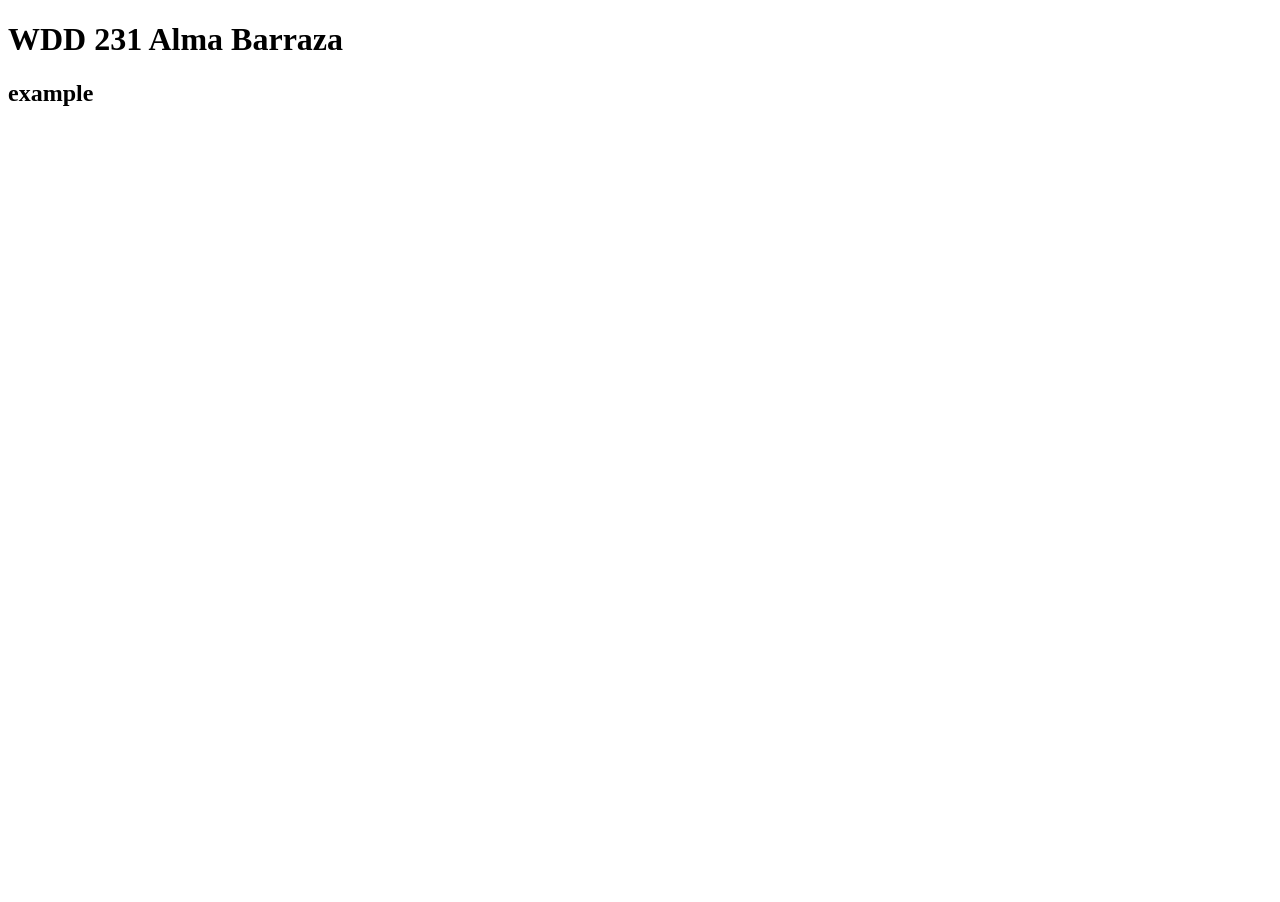
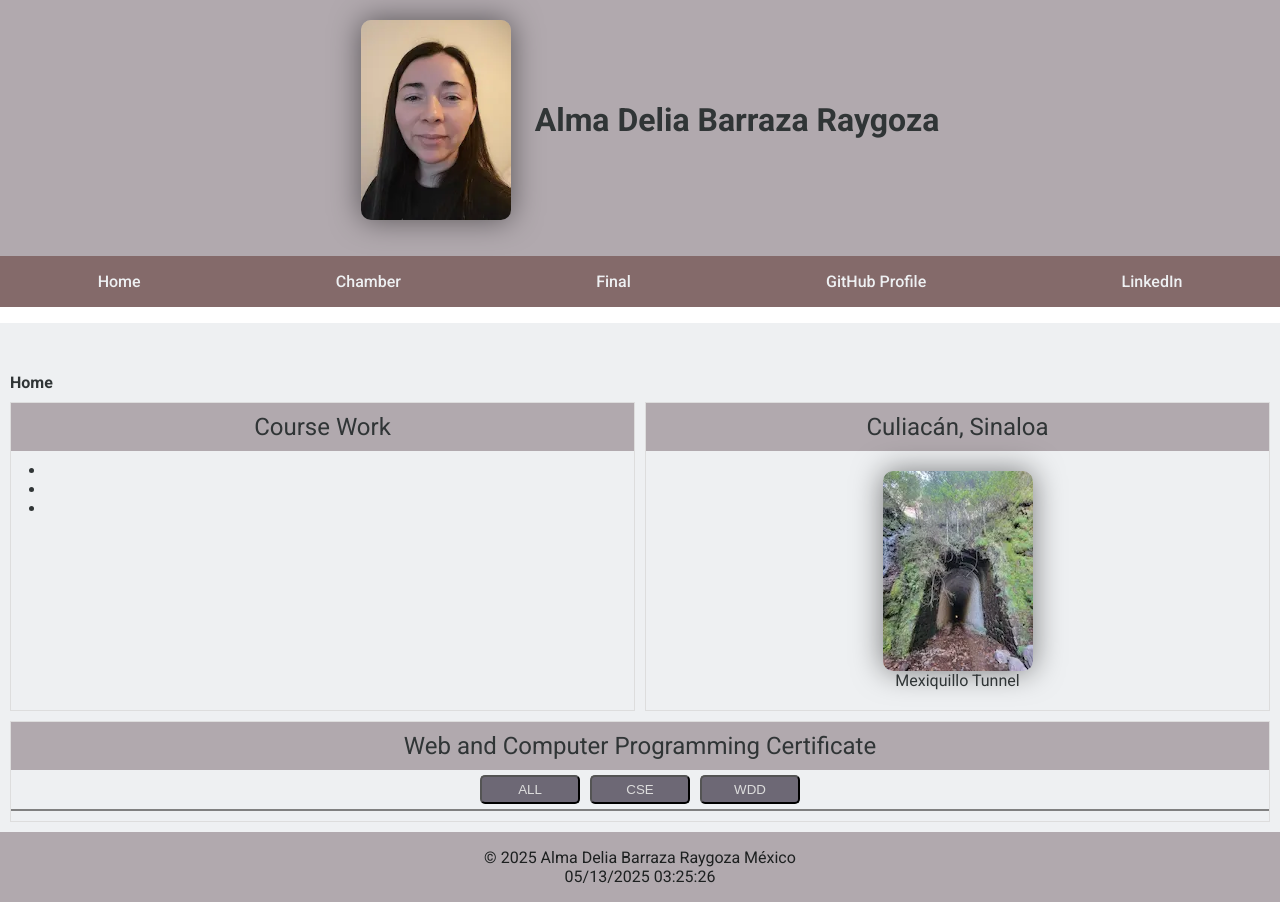
Before and after one commit to almabarraza/wdd231, a plain HTML site: page index.html in a window 1280 px wide. Before the commit the page ends 800 px from the top, so only its background shows below. Drawn offline with Linux system fonts and the light colour scheme.

Commit message:
week 1 finished

```diff
--- a/index.html
+++ b/index.html
@@ -4,12 +4,80 @@
 <head>
     <meta charset="UTF-8">
     <meta name="viewport" content="width=device-width, initial-scale=1.0">
-    <title>WDD 231</title>
+    <title>WDD 231 ALMA DELIA BARRAZA RAYGOZA</title>
+    <meta name="description" content="programing and web development course">
+    <meta name="author" content="Alma Delia Barraza Raygoza">
+    <link rel="stylesheet" href="styles/small.css">
+    <link rel="stylesheet" href="styles/larger.css">
+    <script src="scripts/course.js" defer></script>
+    <script src="scripts/dates.js" defer></script>
+    <script src="scripts/navigation.js" defer></script>
+    <link rel="preconnect" href="https://fonts.googleapis.com">
+    <link rel="preconnect" href="https://fonts.gstatic.com" crossorigin>
+    <link href="https://fonts.googleapis.com/css2?family=Roboto:ital,wght@0,100..900;1,100..900&display=swap"
+        rel="stylesheet">
+
 </head>
 
 <body>
-    <h1>WDD 231 Alma Barraza</h1>
-    <h2>example</h2>
+    <header>
+        <img class="style-img" src="images/photo-profile.webp" alt="Alma Barraza" width="150" height="200">
+        <span id="name">Alma Delia Barraza Raygoza</span>
+
+        <button type="button" id="menu" aria-label="open menu"></button>
+        <nav>
+            <ul class="navigation">
+                <li><a href="#home">Home</a></li>
+                <li><a href="#chamber">Chamber</a></li>
+                <li><a href="#final">Final</a></li>
+                <li><a href="#github-profile">GitHub Profile</a></li>
+                <li><a href="http://www.linkedin.com/in/almadeliabarraza" target="_blank">LinkedIn</a></li>
+
+            </ul>
+        </nav>
+    </header>
+    <main>
+        <h1>Home</h1>
+        <section>
+            <h2>Course Work</h2>
+            <ul class="bullet-points">
+                <li></li>
+                <li></li>
+                <li></li>
+            </ul>
+        </section>
+        <section>
+            <h2>Culiacán, Sinaloa</h2>
+            <figure class="style-img">
+                <img src="images/mexiquillo-tunnel.webp" alt="mexiquillo-tunnel">
+                <figcaption>Mexiquillo Tunnel</figcaption>
+            </figure>
+
+        </section>
+        <section class="certificate">
+            <h2>Web and Computer Programming Certificate</h2>
+            <div class="first-div">
+                <button class="btn" id="all">ALL</button>
+                <button class="btn" id="cse">CSE</button>
+                <button class="btn" id="wdd">WDD</button>
+
+            </div>
+            <div id="result" class="second-div"></div>
+            <!--   <div class="second-div">
+                <p class="style-p">CSE 110</p>
+                <p class="style-p">WDD 130</p>
+                <p class="style-p">CSE 111</p>
+                <p class="style-others-p">CSE 210</p>
+                <p class="style-p">WDD 131</p>
+                <p class="style-others-p">WDD 231</p>
+            </div> -->
+        </section>
+
+    </main>
+    <footer>
+        <p>© <span id="currentyear"></span> Alma Delia Barraza Raygoza México</p>
+        <p><span id="lastmodified"></span></p>
+    </footer>
 </body>
 
 </html>
--- /dev/null
+++ b/scripts/course.js
@@ -0,0 +1,127 @@
+const courses = [
+    {
+        subject: 'CSE',
+        number: 110,
+        title: 'Introduction to Programming',
+        credits: 2,
+        certificate: 'Web and Computer Programming',
+        description: 'This course will introduce students to programming. It will introduce the building blocks of programming languages (variables, decisions, calculations, loops, array, and input/output) and use them to solve problems.',
+        technology: [
+            'Python'
+        ],
+        completed: true
+    },
+    {
+        subject: 'WDD',
+        number: 130,
+        title: 'Web Fundamentals',
+        credits: 2,
+        certificate: 'Web and Computer Programming',
+        description: 'This course introduces students to the World Wide Web and to careers in web site design and development. The course is hands on with students actually participating in simple web designs and programming. It is anticipated that students who complete this course will understand the fields of web design and development and will have a good idea if they want to pursue this degree as a major.',
+        technology: [
+            'HTML',
+            'CSS'
+        ],
+        completed: true
+    },
+    {
+        subject: 'CSE',
+        number: 111,
+        title: 'Programming with Functions',
+        credits: 2,
+        certificate: 'Web and Computer Programming',
+        description: 'CSE 111 students become more organized, efficient, and powerful computer programmers by learning to research and call functions written by others; to write, call , debug, and test their own functions; and to handle errors within functions. CSE 111 students write programs with functions to solve problems in many disciplines, including business, physical science, human performance, and humanities.',
+        technology: [
+            'Python'
+        ],
+        completed: true
+    },
+    {
+        subject: 'CSE',
+        number: 210,
+        title: 'Programming with Classes',
+        credits: 2,
+        certificate: 'Web and Computer Programming',
+        description: 'This course will introduce the notion of classes and objects. It will present encapsulation at a conceptual level. It will also work with inheritance and polymorphism.',
+        technology: [
+            'C#'
+        ],
+        completed: true
+    },
+    {
+        subject: 'WDD',
+        number: 131,
+        title: 'Dynamic Web Fundamentals',
+        credits: 2,
+        certificate: 'Web and Computer Programming',
+        description: 'This course builds on prior experience in Web Fundamentals and programming. Students will learn to create dynamic websites that use JavaScript to respond to events, update content, and create responsive user experiences.',
+        technology: [
+            'HTML',
+            'CSS',
+            'JavaScript'
+        ],
+        completed: true
+    },
+    {
+        subject: 'WDD',
+        number: 231,
+        title: 'Frontend Web Development I',
+        credits: 2,
+        certificate: 'Web and Computer Programming',
+        description: 'This course builds on prior experience with Dynamic Web Fundamentals and programming. Students will focus on user experience, accessibility, compliance, performance optimization, and basic API usage.',
+        technology: [
+            'HTML',
+            'CSS',
+            'JavaScript'
+        ],
+        completed: false
+    }
+]
+
+
+
+document.addEventListener('DOMContentLoaded', () => {
+
+    document.getElementById('all').addEventListener('click', () => {
+        showCurses(courses);
+    });
+
+    document.getElementById('cse').addEventListener('click', () => {
+        const complited = courses.filter(course => course.completed === true);
+        showCurses(complited);
+    });
+
+    document.getElementById('wdd').addEventListener('click', () => {
+        const uncomplited = courses.filter(course => course.completed === false);
+        showCurses(uncomplited);
+    });
+
+
+
+});
+
+function showCurses(filtercourses) {
+    const result = document.getElementById('result');
+    result.innerHTML = " ";
+
+    if (filtercourses === 0) {
+        result.innerHTML = `<p>There is not results to show</p>`;
+        return;
+    }
+
+    filtercourses.forEach(curse => {
+        const p = document.createElement('p');
+
+        if (curse.completed === true) {
+            p.textContent = `✔ ${curse.subject} ${curse.number}`;
+            p.style.backgroundColor = '#640d14';
+        }
+        else {
+            p.textContent = `${curse.subject} ${curse.number}`;
+            p.style.backgroundColor = '#c0c0c0';
+            p.style.color = 'black';
+        }
+        result.appendChild(p);
+    });
+
+}
--- /dev/null
+++ b/scripts/dates.js
@@ -0,0 +1,4 @@
+const year = document.querySelector('#currentyear');
+const today = new Date();
+year.innerHTML = `<span class="highlight">${today.getFullYear()}</span>`;
+document.getElementById("lastmodified").textContent = document.lastModified;
--- /dev/null
+++ b/scripts/navigation.js
@@ -0,0 +1,9 @@
+
+/*This section create an event fot the hamburger menu in mobile view*/
+const hamButton = document.querySelector('#menu');
+const navigation = document.querySelector('.navigation');
+
+hamButton.addEventListener('click', () => {
+    navigation.classList.toggle('open');
+    hamButton.classList.toggle('open');
+});
--- /dev/null
+++ b/styles/larger.css
@@ -0,0 +1,57 @@
+@media screen and (min-width: 320px) {
+    main {
+        display: grid;
+        grid-template-columns: repeat(2, 1fr);
+        gap: 10px;
+    }
+/*
+    h2 {
+
+        display: block;
+        padding: 5px;
+    }*/
+
+
+
+
+    h1 {
+        font-size: 1rem;
+        font-weight: 700;
+        grid-column: span 2;
+        text-align: left;
+    }
+
+
+
+    #menu {
+        display: none;
+        /* hide hamburger button */
+    }
+
+    .navigation {
+        flex-direction: row;
+
+    }
+
+    .navigation a {
+        display: block;
+        flex: 1 1 100%;
+    }
+
+    header {
+        padding: 0;
+    }
+
+    .certificate {
+        grid-column: span 2;
+    }
+
+    .second-div {
+        display: grid;
+        grid-template-columns: repeat(3, 1fr);
+
+    }
+
+
+
+}
--- /dev/null
+++ b/styles/small.css
@@ -0,0 +1,229 @@
+* {
+    margin: 0;
+    padding: 0;
+    box-sizing: border-box;
+}
+
+*::before,
+*::after {
+    box-sizing: border-box;
+}
+
+:root {
+    --backgroun-color: #EEF0F2;
+    --text-color: #303536;
+    --footer-header-background: #B1A9AE;
+    --menu: #846A6A;
+}
+
+header,
+main,
+footer {
+    max-width: 100%;
+    margin: auto;
+    padding: 1rem;
+}
+
+
+body {
+    font-family: "Roboto", sans-serif;
+    font-weight: 400;
+    margin: 0;
+    padding: 0;
+    text-align: center;
+    max-width: 100%;
+    margin-left: auto;
+    margin-right: auto;
+}
+
+header {
+    background-color: var(--footer-header-background);
+    text-align: center;
+    color: var(--text-color)
+}
+
+main {
+    display: grid;
+    grid-template-columns: 1fr;
+    margin: auto;
+    padding: 10px;
+    color: var(--text-color);
+    background-color: var(--backgroun-color);
+}
+
+
+
+
+footer {
+    background-color: var(--footer-header-background);
+    color: #1d2020;
+}
+
+section {
+    display: block;
+    border: 1px solid #ddd;
+    margin: 0;
+    padding: 0;
+}
+
+
+h1 {
+    font-size: 2.2rem;
+    font-weight: 400;
+    padding-top: 40px;
+    font-weight: bolder;
+    text-align: center;
+}
+
+h2 {
+
+    display: block;
+    padding: 5px;
+    font-weight: 400;
+    padding: 10px;
+    background-color: var(--footer-header-background);
+
+}
+
+
+
+nav {
+    max-width: 100%;
+    margin: 1rem auto;
+}
+
+#menu {
+    font-size: 1.5rem;
+    border: 0;
+    background: none;
+    color: #000;
+    position: absolute;
+    top: 1rem;
+    right: 1rem;
+}
+
+#menu::before {
+    content: "☰";
+}
+
+#menu.open::before {
+    content: "✖";
+}
+
+
+.navigation {
+    display: flex;
+    flex-direction: column;
+    justify-content: space-around;
+    list-style: none;
+    background-color: var(--menu);
+    color: var(--backgroun-color);
+
+}
+
+.navigation a {
+    display: none;
+    padding: 1rem;
+    text-align: center;
+    text-decoration: none;
+    color: var(--backgroun-color);
+    font-weight: 500;
+
+}
+
+.navigation a:hover {
+    background-color: #bbb;
+    color: #333;
+    font-weight: 700;
+
+}
+
+
+.open a {
+    display: block;
+}
+
+
+img {
+    box-shadow: 0px 0px 30px rgba(0, 0, 0, .5);
+    border-radius: 10px;
+
+}
+
+#name,
+img {
+    display: flexbox;
+    font-size: xx-large;
+    font-weight: 700;
+    vertical-align: middle;
+    margin: 0;
+    padding: 0;
+
+}
+
+.bullet-points {
+    margin-left: 25px;
+    height: 200px;
+    padding: 10px;
+}
+
+.style-img {
+    margin: 20px;
+
+}
+
+
+.first-div {
+    display: grid;
+    display: flex;
+    justify-content: center;
+    align-items: center;
+    grid-template-columns: repeat(3, 1fr);
+    gap: 10px;
+    border-bottom: 2px solid gray;
+    padding: 5px 15px;
+
+}
+
+button {
+    background-color: #6d6875;
+    border-radius: 5px;
+    color: #ddd;
+    font-weight: 500;
+    width: 100px;
+    padding: 5px 10px;
+
+}
+
+div p {
+    padding: 5px;
+    margin: 5px;
+    border: 1px solid #ddd;
+    background-color: #6d6875;
+    border-radius: 5px;
+    color: #ddd;
+    font-weight: 500;
+}
+
+.second-div {
+    display: grid;
+    grid-template-columns: repeat(1, 1fr);
+    gap: 10px;
+    padding-top: 10px;
+}
+
+.style-p {
+    background-color: #640d14;
+    padding: 15px;
+}
+
+.style-others-p {
+    background-color: #c0c0c0;
+    color: #000;
+    padding: 15px;
+}
+
+.btn:active {
+    background-color: #adb5bd;
+    color: #000;
+}
```
Also changed, not shown: images/mexiquillo-tunnel.webp (added), images/photo-profile.webp (added), styles/normalize.css (added).
